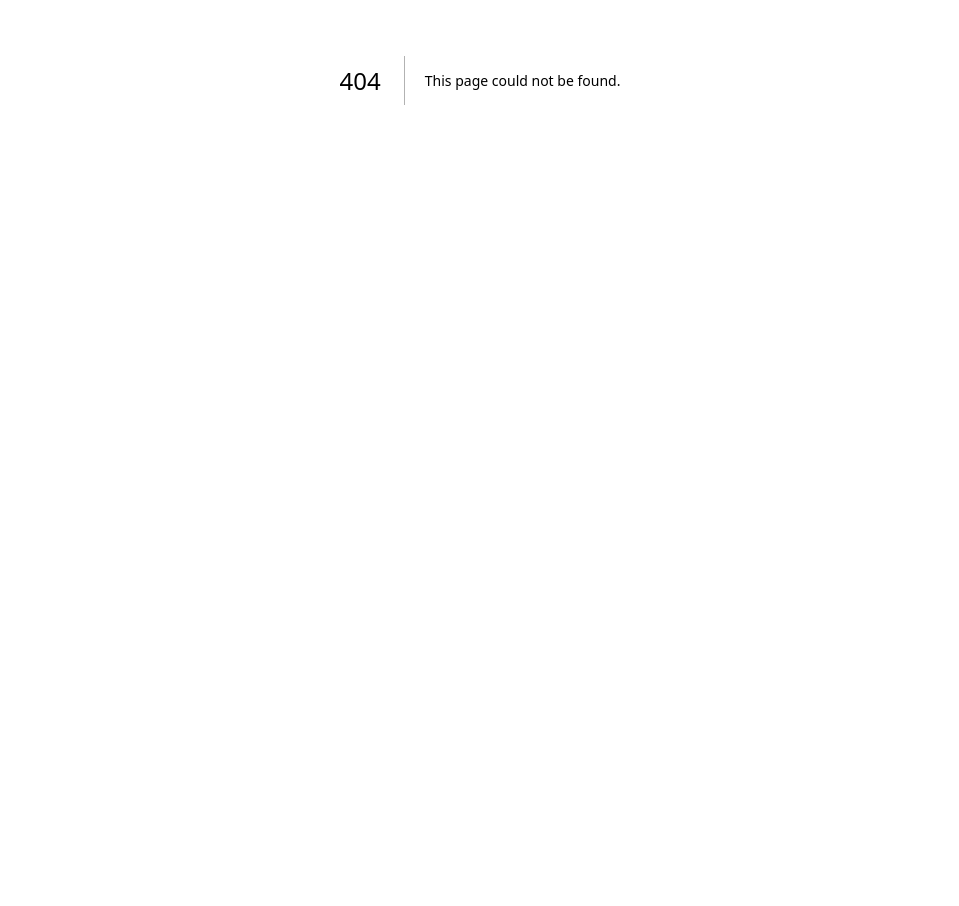
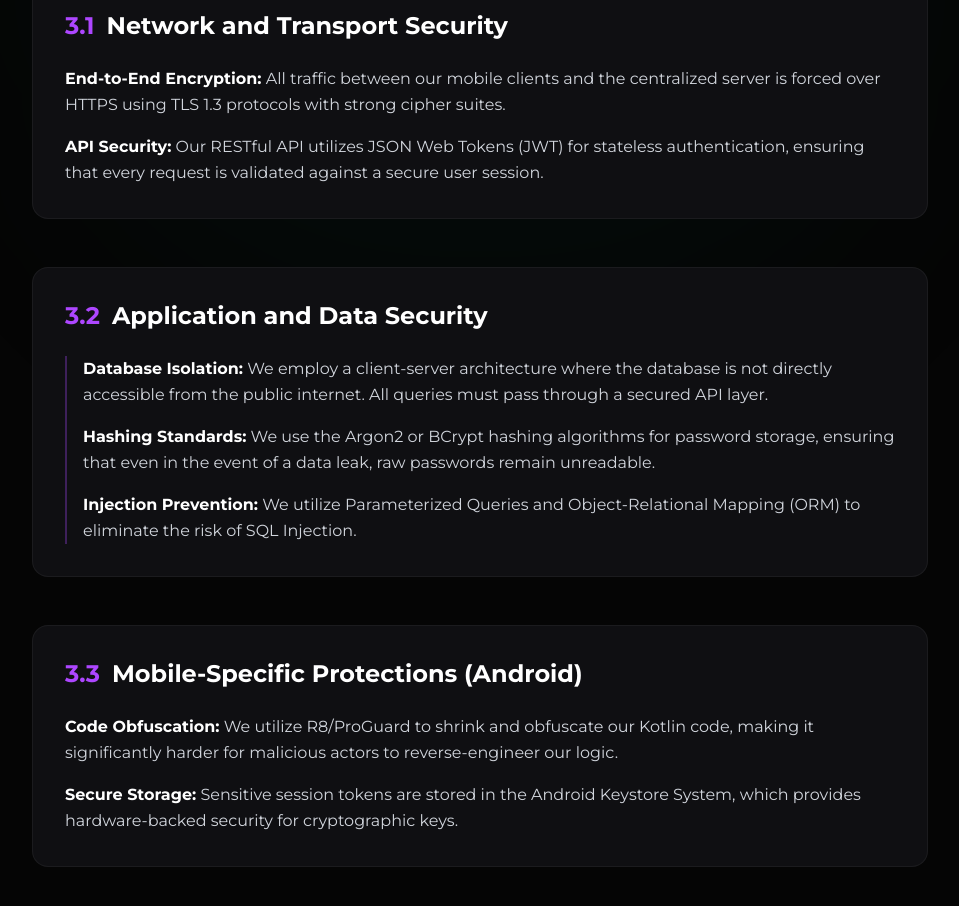
Before and after one commit to muhamed-zumair/Project-Eventlk, a Next.js app in the folder frontend/: page /security in a window 1280 px wide. Before the commit this address had no page. Shown: the part 320-1226 px from the top of the page, without its empty margins (160-1119 px from the left). Before the commit the page ends 800 px from the top, so only its background shows below. Built offline with nearby package versions, Linux system fonts and the light colour scheme.

Commit message:
feat: add security page

```diff
--- /dev/null
+++ b/frontend/src/app/(landing)/security/page.tsx
@@ -0,0 +1,75 @@
+'use client';
+
+import React from 'react';
+import { motion } from 'framer-motion';
+
+export default function SecurityPage() {
+  return (
+    <div className="min-h-screen pt-32 pb-20 px-6 relative overflow-hidden bg-[#050505]">
+      {/* Background Glow */}
+      <div className="absolute top-0 left-1/2 -translate-x-1/2 w-[800px] h-[600px] bg-emerald-900/10 blur-[120px] rounded-full pointer-events-none" />
+
+      <div className="max-w-4xl mx-auto relative z-10">
+        <motion.div
+          initial={{ opacity: 0, y: 20 }}
+          animate={{ opacity: 1, y: 0 }}
+          transition={{ duration: 0.6 }}
+        >
+          <div className="mb-12 border-b border-white/10 pb-8">
+            <h1 className="text-4xl md:text-5xl font-bold mb-4 text-white">Detailed Security Statement</h1>
+            <p className="text-purple-400 font-medium">Last Updated: February 21, 2026</p>
+          </div>
+
+          <div className="space-y-12 text-gray-300 leading-relaxed">
+
+            <section className="bg-[#0F0F12] border border-white/5 p-8 rounded-2xl">
+              <h2 className="text-2xl font-bold text-white mb-6 flex items-center gap-3">
+                <span className="text-purple-500">3.1</span> Network and Transport Security
+              </h2>
+              <div className="space-y-4">
+                <p>
+                  <strong className="text-white">End-to-End Encryption:</strong> All traffic between our mobile clients and the centralized server is forced over HTTPS using TLS 1.3 protocols with strong cipher suites.
+                </p>
+                <p>
+                  <strong className="text-white">API Security:</strong> Our RESTful API utilizes JSON Web Tokens (JWT) for stateless authentication, ensuring that every request is validated against a secure user session.
+                </p>
+              </div>
+            </section>
+
+            <section className="bg-[#0F0F12] border border-white/5 p-8 rounded-2xl">
+              <h2 className="text-2xl font-bold text-white mb-6 flex items-center gap-3">
+                <span className="text-purple-500">3.2</span> Application and Data Security
+              </h2>
+              <div className="space-y-4 pl-4 border-l-2 border-purple-500/30">
+                <p>
+                  <strong className="text-white">Database Isolation:</strong> We employ a client-server architecture where the database is not directly accessible from the public internet. All queries must pass through a secured API layer.
+                </p>
+                <p>
+                  <strong className="text-white">Hashing Standards:</strong> We use the Argon2 or BCrypt hashing algorithms for password storage, ensuring that even in the event of a data leak, raw passwords remain unreadable.
+                </p>
+                <p>
+                  <strong className="text-white">Injection Prevention:</strong> We utilize Parameterized Queries and Object-Relational Mapping (ORM) to eliminate the risk of SQL Injection.
+                </p>
+              </div>
+            </section>
+
+            <section className="bg-[#0F0F12] border border-white/5 p-8 rounded-2xl">
+              <h2 className="text-2xl font-bold text-white mb-6 flex items-center gap-3">
+                <span className="text-purple-500">3.3</span> Mobile-Specific Protections (Android)
+              </h2>
+              <div className="space-y-4">
+                <p>
+                  <strong className="text-white">Code Obfuscation:</strong> We utilize R8/ProGuard to shrink and obfuscate our Kotlin code, making it significantly harder for malicious actors to reverse-engineer our logic.
+                </p>
+                <p>
+                  <strong className="text-white">Secure Storage:</strong> Sensitive session tokens are stored in the Android Keystore System, which provides hardware-backed security for cryptographic keys.
+                </p>
+              </div>
+            </section>
+
+          </div>
+        </motion.div>
+      </div>
+    </div>
+  );
+}
```
